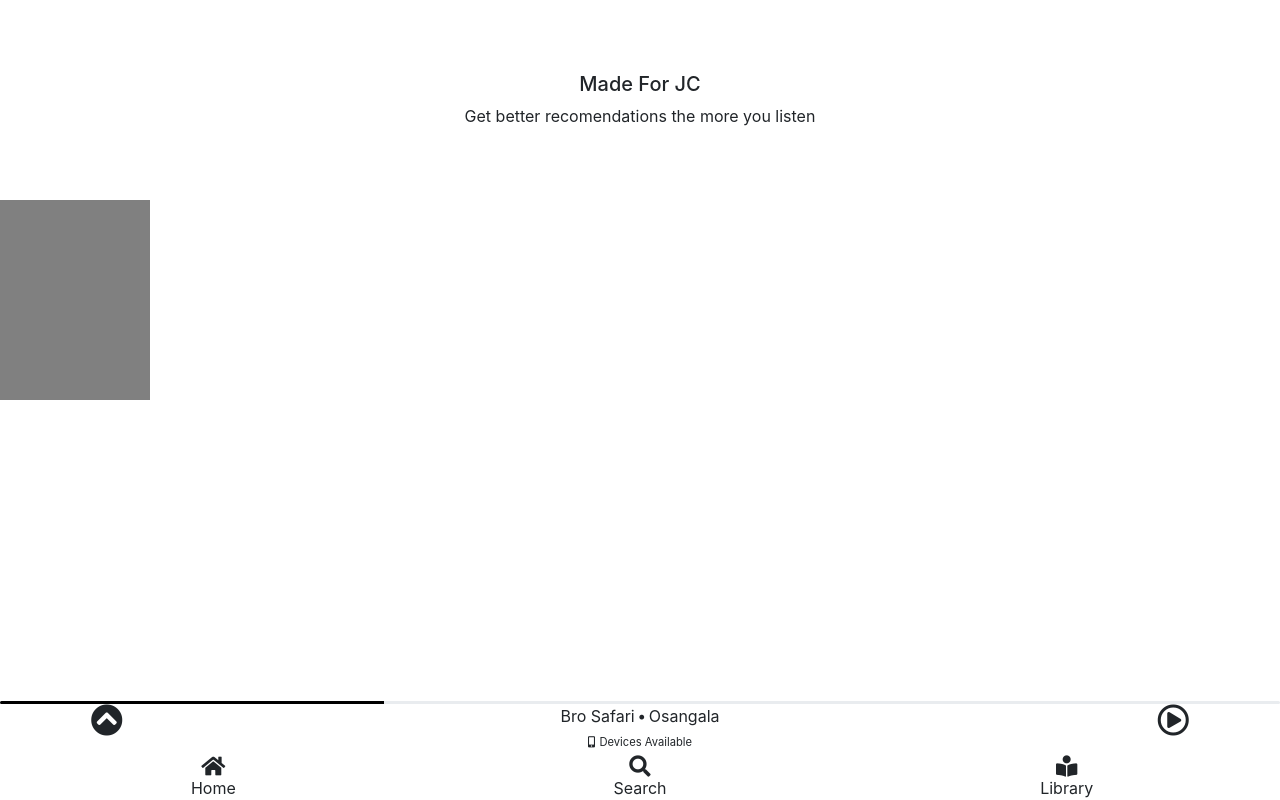
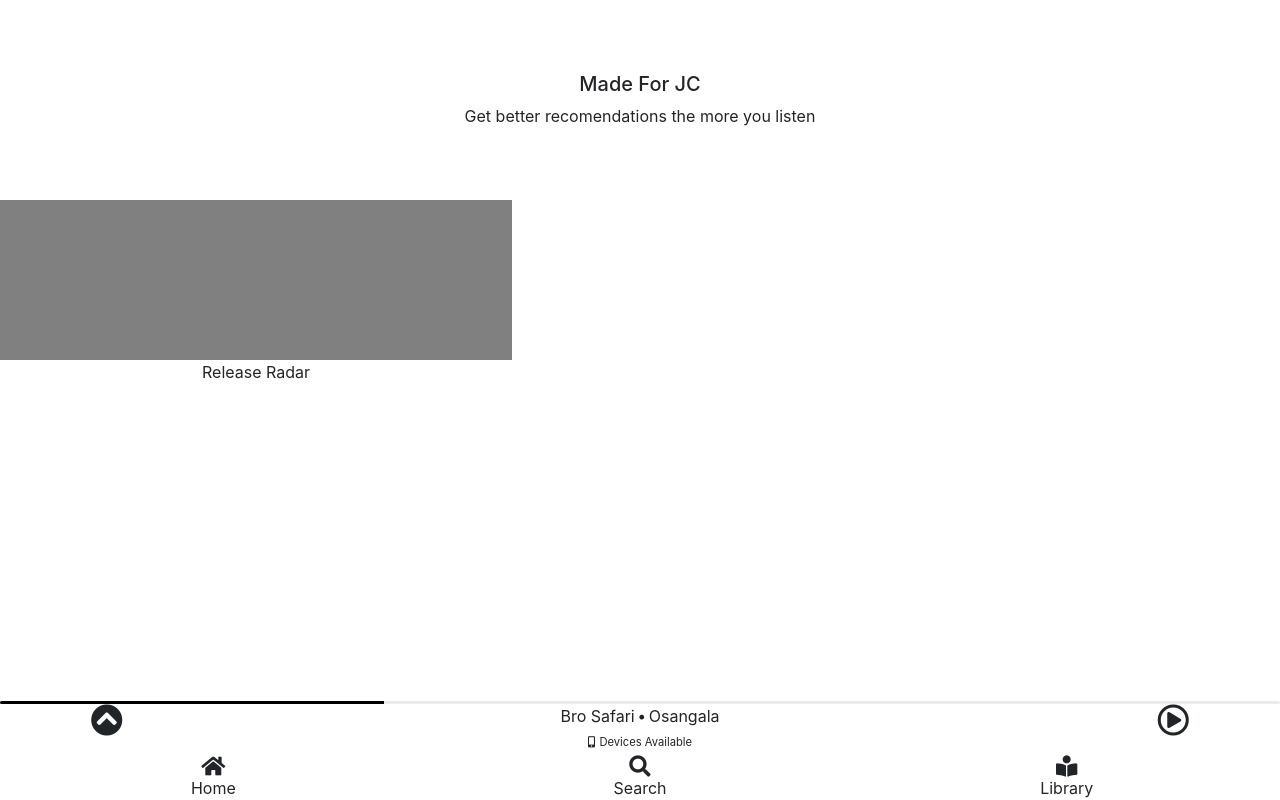
Before and after one commit to jcgonzalez25/spotify_ui, a plain HTML site: page index.html in a window 1280 px wide. Drawn offline with nearby package versions, Linux system fonts and the light colour scheme.

Commit message:
Finished aligning the album correctly

```diff
--- a/index.html
+++ b/index.html
@@ -20,8 +20,8 @@
       </div>
       <div class="recomendations_album_art w-100 d-flex">
         <div class="wrapper_for_album">
-            <div class="album"></div>
-            <span class="text-center">Release Radar</span>
+            <div class="album h-80"></div>
+            <span class="text-center w-100 d-inline-block">Release Radar</span>
         </div>
       </div>
     </div>
--- a/user_content.css
+++ b/user_content.css
@@ -7,7 +7,10 @@
   height: 50%;
 }
 .album{
-  width: 150px;
-  height:200px;
+  width: 100%;
+  height:80%;
   background-color: grey;
 }
+.wrapper_for_album{
+  width:40%;
+}
```
